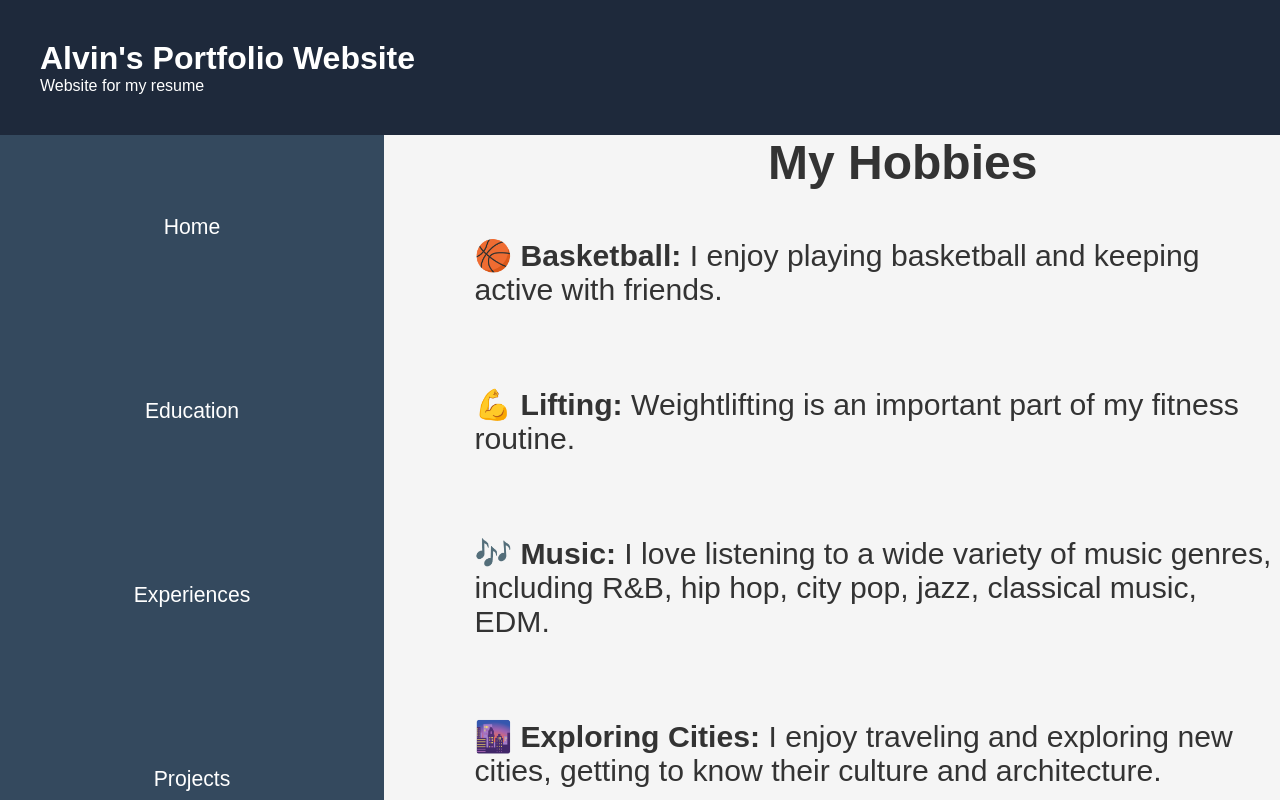
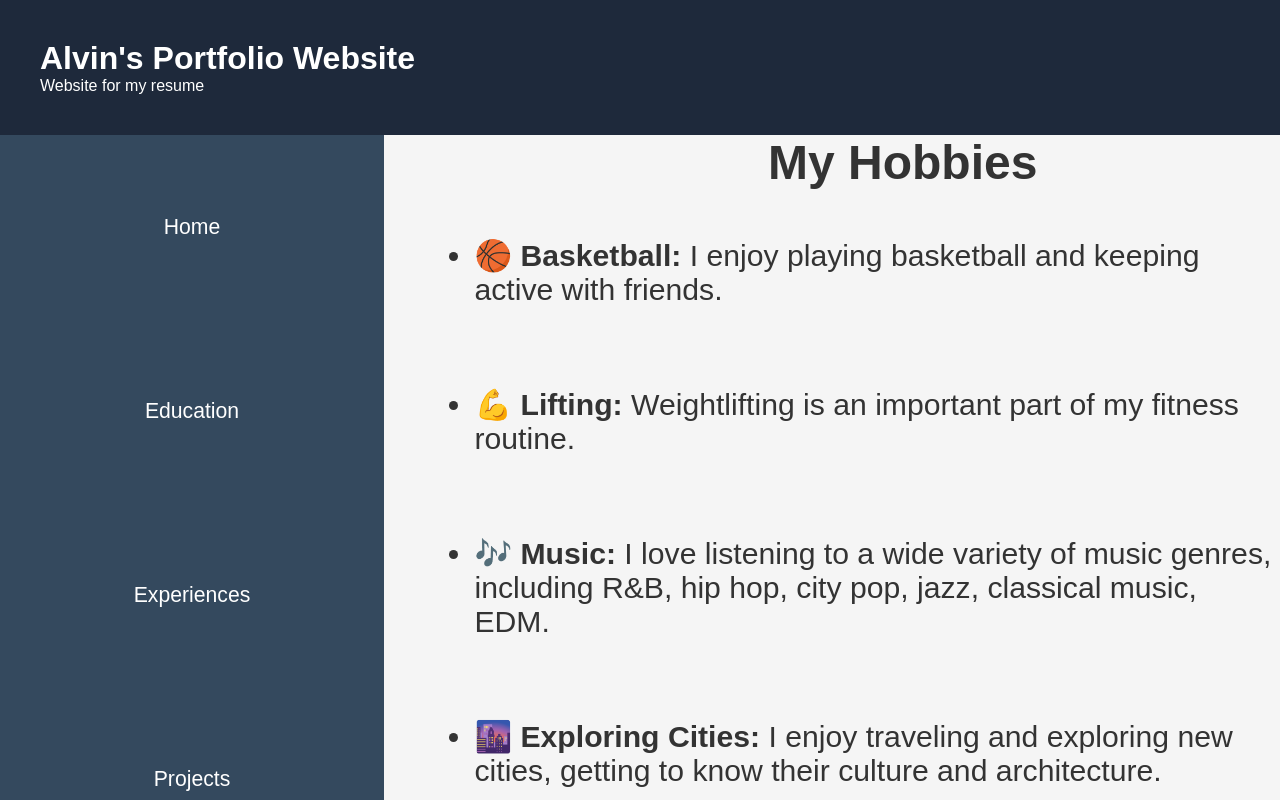
Before and after one commit to alvinz23/cs391mp3, a React (Vite) app: page /Hobbies in a window 1280 px wide. Shown: the top 800 px of the page. Built offline with nearby package versions, Linux system fonts and the light colour scheme.

Commit message:
added li styles back

```diff
--- a/src/pages/Hobbies.tsx
+++ b/src/pages/Hobbies.tsx
@@ -13,16 +13,18 @@ margin-left: 8em;
   @media screen and (max-width: 750px) {
     font-size: 1.5em;
     margin-bottom: 0.5rem;
-    margin-left :14rem;
+    margin-left :11rem;
     margin-top : 2rem;
   }
 
 `;
 
 const HobbiesList = styled.ul`
-  margin-top: 3em; /* Remove default margin */
-  padding: 0; /* Remove default padding */
-  list-style: none; /* Remove default bullet styling */
+  margin-top: 3em;
+  padding: 0;
+
+
+
 `;
 
 const HobbiesListItem = styled.li`
@@ -31,6 +33,7 @@ const HobbiesListItem = styled.li`
   &:last-child {
     margin-bottom: 0em;
   }
+
 `;
 
 export default function Hobbies() {
```
